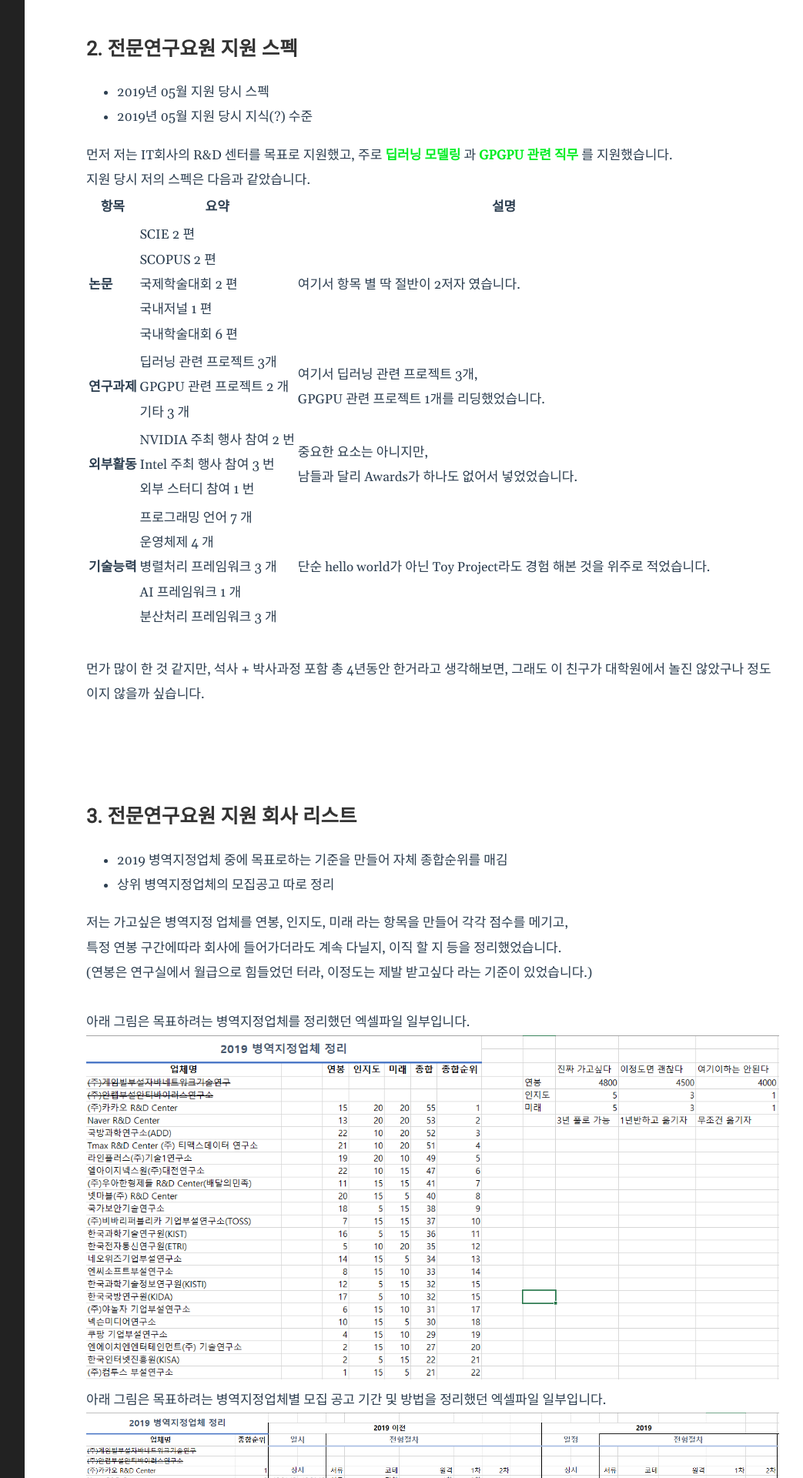
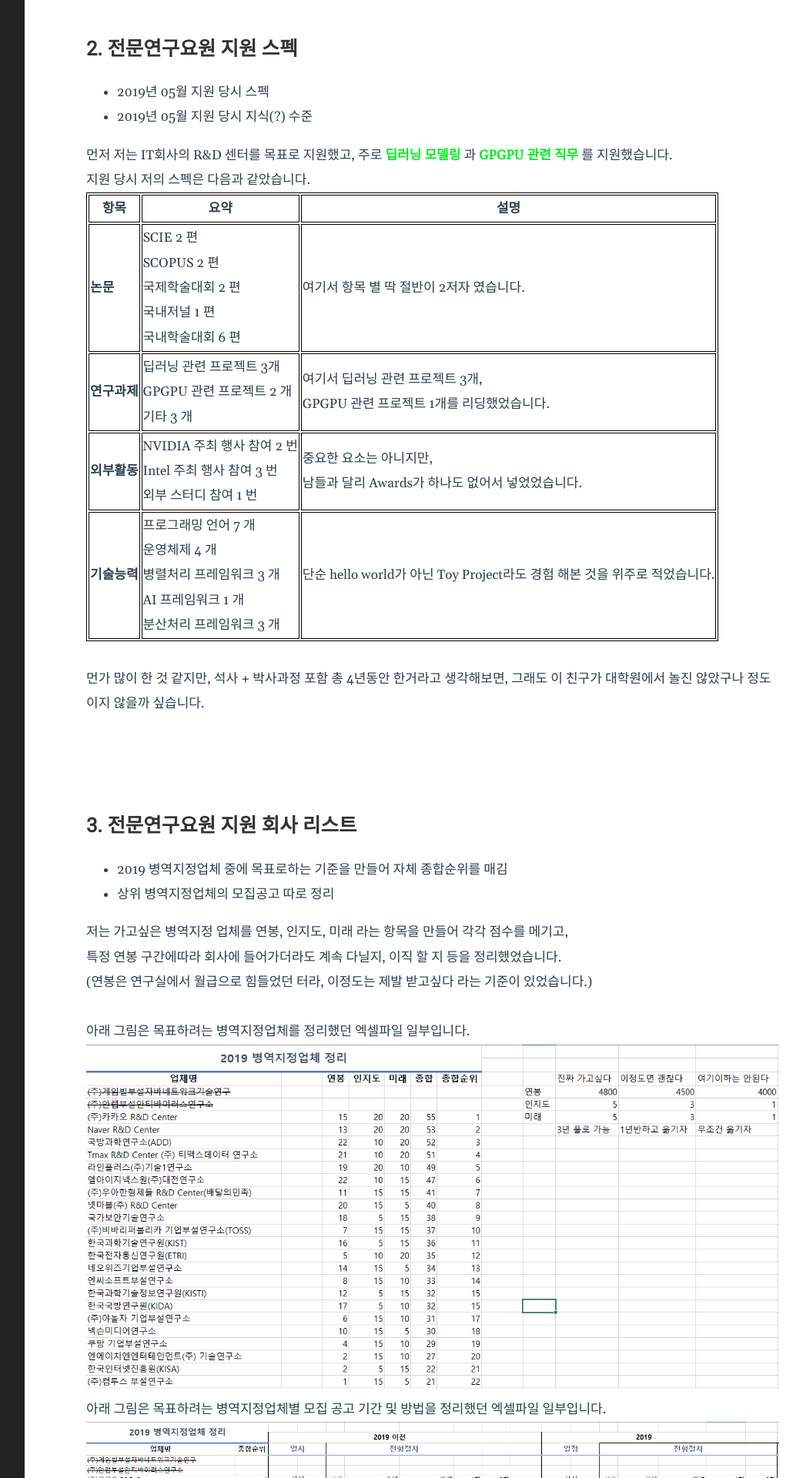
Before and after one commit to dayday-kim-101/dayday-kim-101.github.io, a Jekyll site: the page built from _posts/2022-01-22-substitute-service-1.md, in a window 1280 px wide. Shown: the part 971-2891 px from the top of the page at 77% size, without its empty margins (188-1231 px from the left). Built offline with Jekyll 4.4.1, drawn with Linux system fonts in a browser that asks for light colours.

Commit message:
TST: css class for table border

```diff
--- a/public/css/style.css
+++ b/public/css/style.css
@@ -64,11 +64,8 @@
 }
 
 /* for table border */
-th {
-	border: #0f140f;
-}
-td {
-	border: #0f140f;
+table, th, td {
+	border: 1px solid black;
 }
 
 pre {
```
